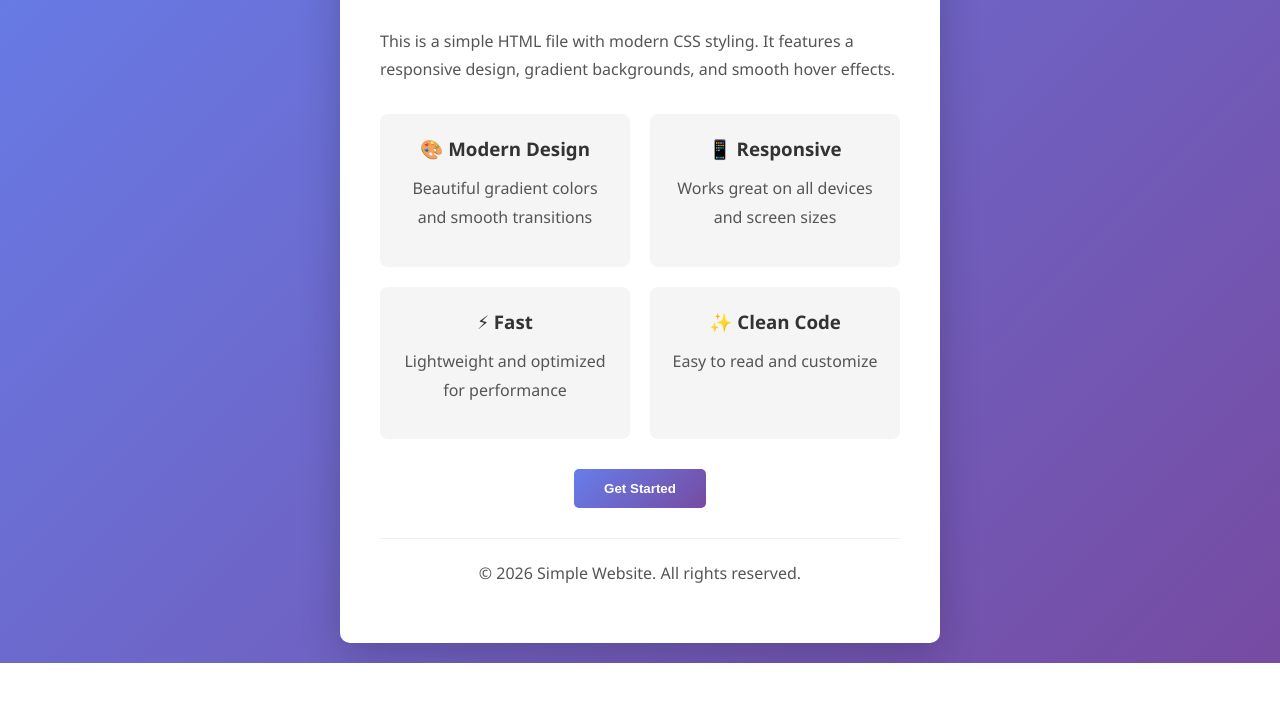
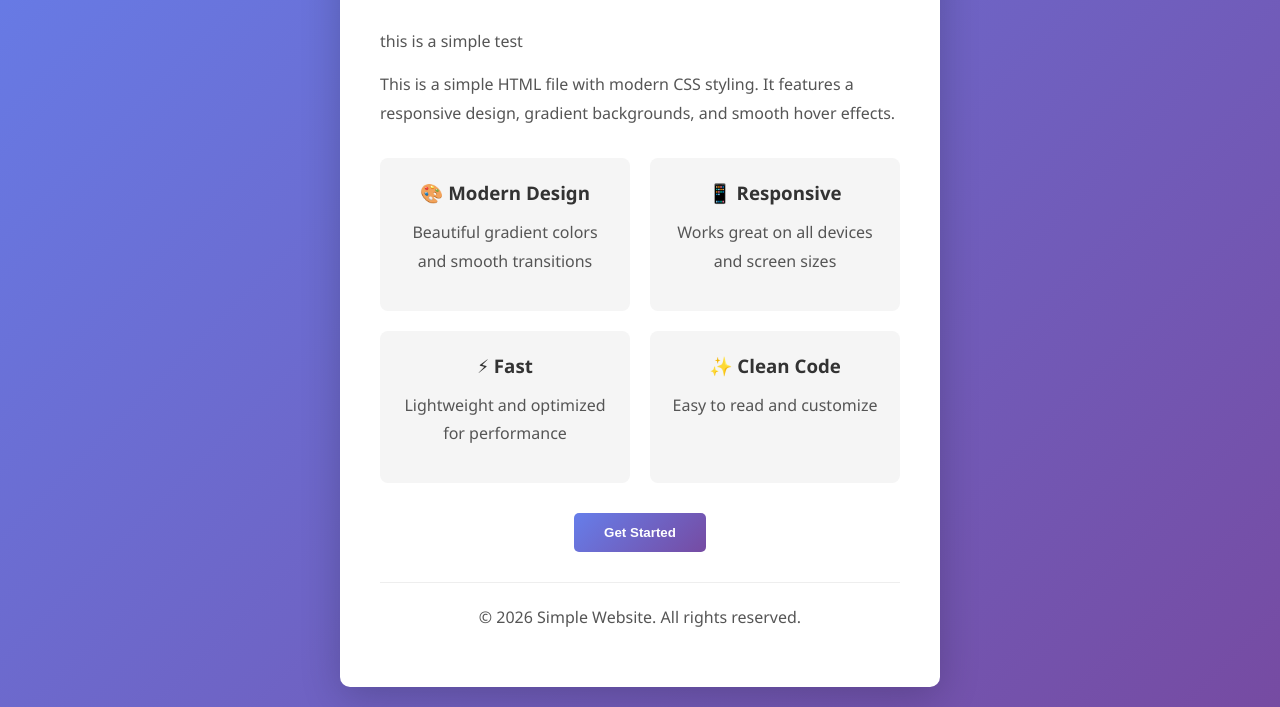
Before and after one commit to faizan1699/manager-test-repo, a plain HTML site: page index.html in a window 1280 px wide. Shown: the part 169-876 px from the top of the page. Before the commit the page ends 832 px from the top, so only its background shows below. Drawn offline with Linux system fonts and the light colour scheme.

Commit message:
add simple paragraph for testing

```diff
--- a/index.html
+++ b/index.html
@@ -119,6 +119,8 @@
             <p class="subtitle">I am happy to be here!</p>
         </header>
 
+        <p>this is a simple test</p>
+
         <div class="content">
             <p>This is a simple HTML file with modern CSS styling. It features a responsive design, gradient backgrounds, and smooth hover effects.</p>
 
```
